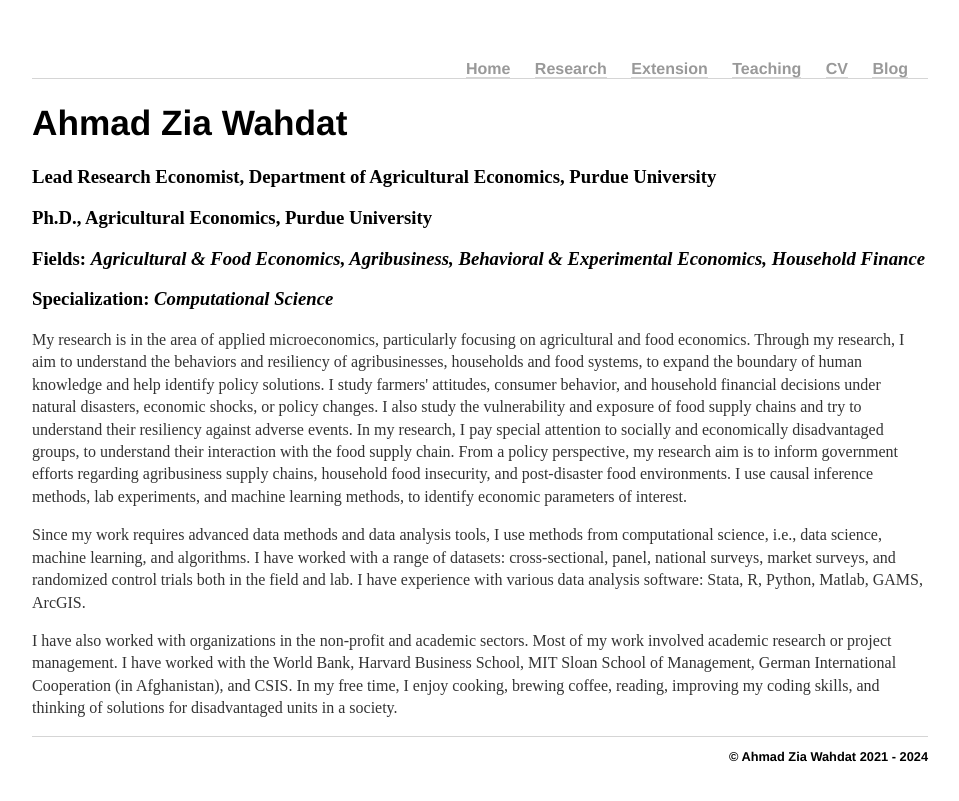
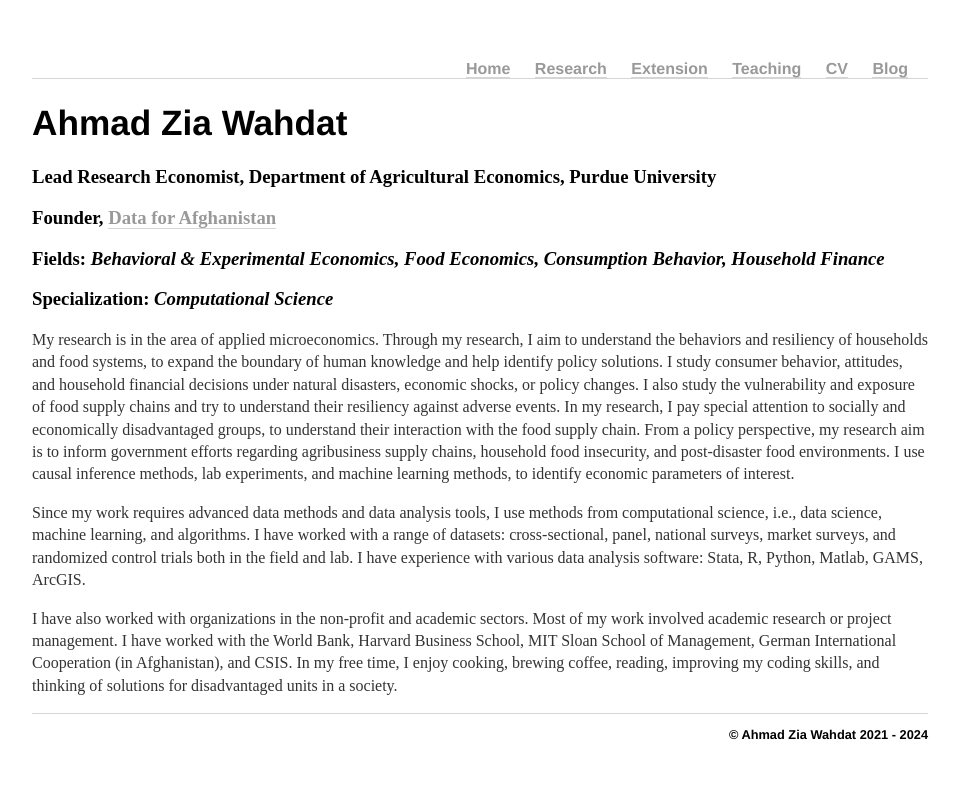
Before and after one commit to awahdat/webpage, a Jekyll site: the page built from home/index.html, in a window 1280 px wide. Shown: the top 801 px of the page, without its empty margins (160-1119 px from the left). Built offline with Jekyll 4.4.1, drawn with Linux system fonts in a browser that asks for light colours.

Commit message:
Update index.html

```diff
--- a/home/index.html
+++ b/home/index.html
@@ -7,16 +7,16 @@ title: Ahmad Zia Wahdat
 			<h3>Lead Research Economist, Department of Agricultural Economics, Purdue University</h3>
 
 			<!-- <h3>Available for research/teaching jobs in 2020-2021 (awahdat AT purdue.edu)</h3> -->
-			<h3>Ph.D., Agricultural Economics, Purdue University</h3>
-			<h3>Fields: <em>Agricultural & Food Economics, Agribusiness, Behavioral & Experimental Economics, Household Finance</em></h3>
+			<h3>Founder, <a href="https://dataforafghanistan.org/" target="_blank">Data for Afghanistan</a> </h3>
+			<h3>Fields: <em>Behavioral & Experimental Economics, Food Economics, Consumption Behavior, Household Finance</em></h3>
 			<h3>Specialization: <em>Computational Science</em></em></h3>
 
 
 
-	<p>My research is in the area of applied microeconomics, particularly focusing on agricultural and food economics.
-		Through my research, I aim to understand the behaviors and resiliency of agribusinesses,
+	<p>My research is in the area of applied microeconomics.
+		Through my research, I aim to understand the behaviors and resiliency of
 		households and food systems, to expand the boundary of human knowledge and help identify policy solutions.
-		I study farmers' attitudes, consumer behavior, and household financial decisions under natural disasters, economic shocks, or policy changes.
+		I study consumer behavior, attitudes, and household financial decisions under natural disasters, economic shocks, or policy changes.
 		I also study the vulnerability and exposure of food supply chains and try to understand their
 		resiliency against adverse events. In my research, I pay special attention to socially and economically disadvantaged groups,
 		to understand their interaction with the food supply chain.
```
